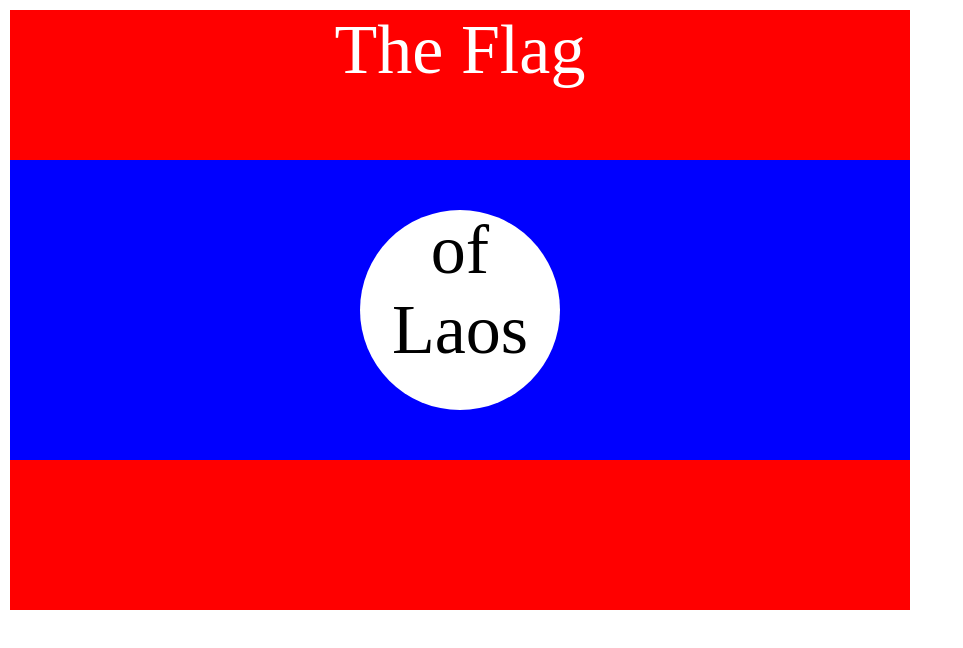
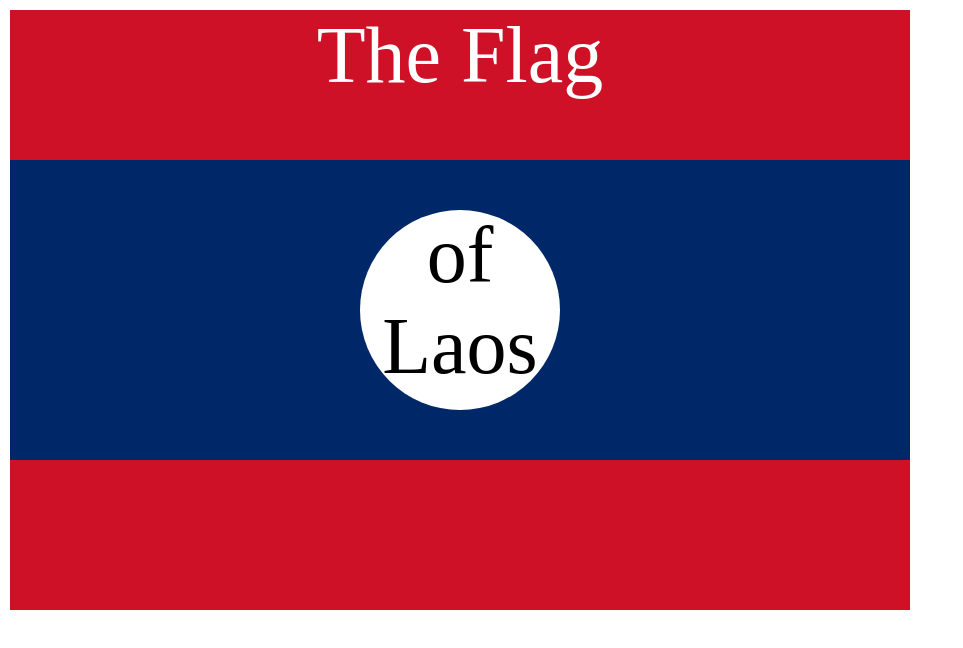
Before and after one commit to BobliHH/Web-Development-Projects, a plain HTML site: page html+css/css/7.3 CSS Flag Project/index.html in a window 1280 px wide. Shown: the whole page, without its empty margins (0-963 px from the left). Drawn offline with Linux system fonts and the light colour scheme.

Commit message:
changed colors and font size after viewing solution

```diff
--- a/html+css/css/7.3 CSS Flag Project/index.html
+++ b/html+css/css/7.3 CSS Flag Project/index.html
@@ -10,12 +10,12 @@
       }
       p {
         text-align: center;
-        font-size: 70px;
+        font-size: 5rem;
       }
       .flag {
         width: 900px;
         height: 600px;
-        background-color: red;
+        background-color: #ce1126;
         border: 10px solid white;
         position: absolute;
       }
@@ -25,7 +25,7 @@
       .flag > div {
         width: 900px;
         height: 300px;
-        background-color: blue;
+        background-color: #002868;
         position: absolute;
         top: 150px;
       }
```
